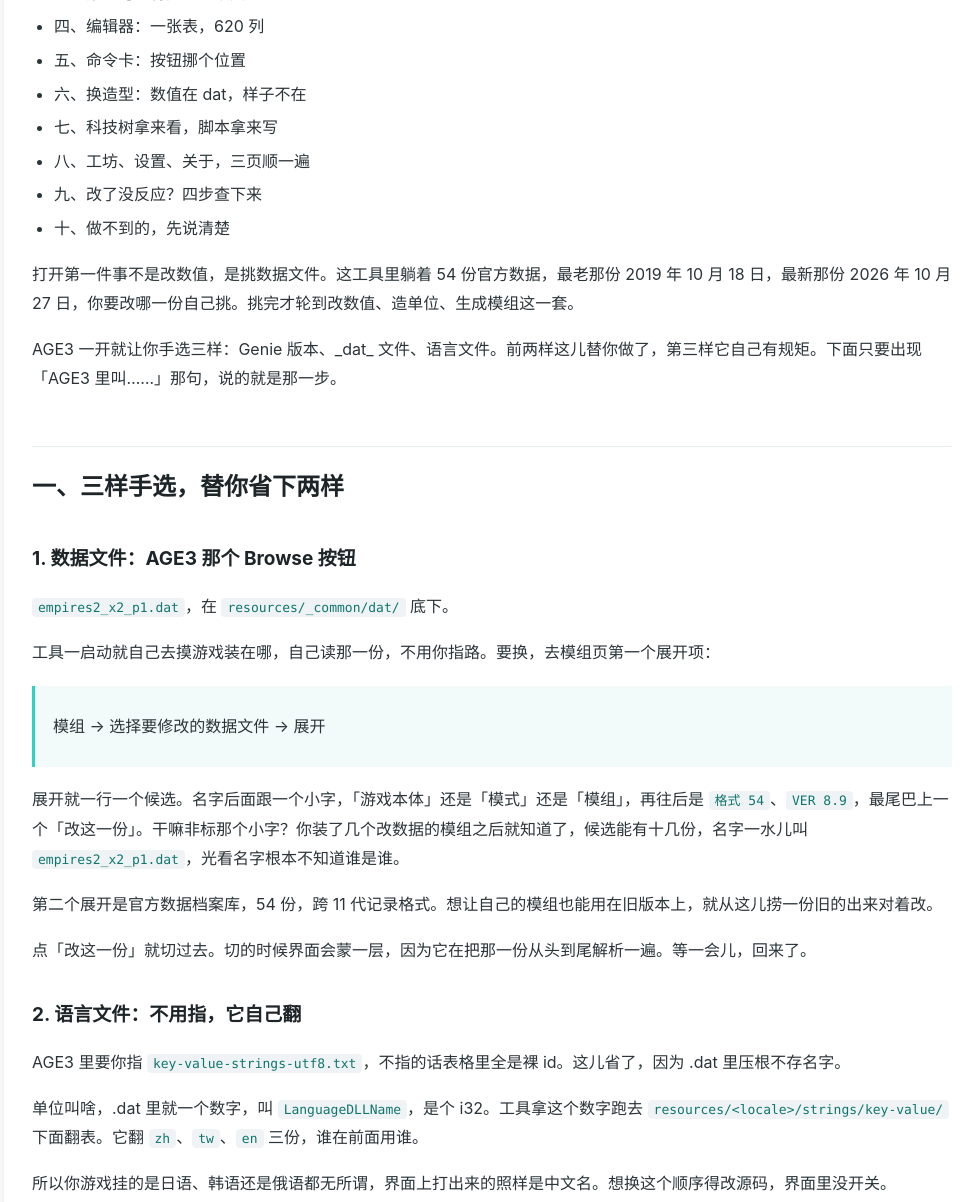
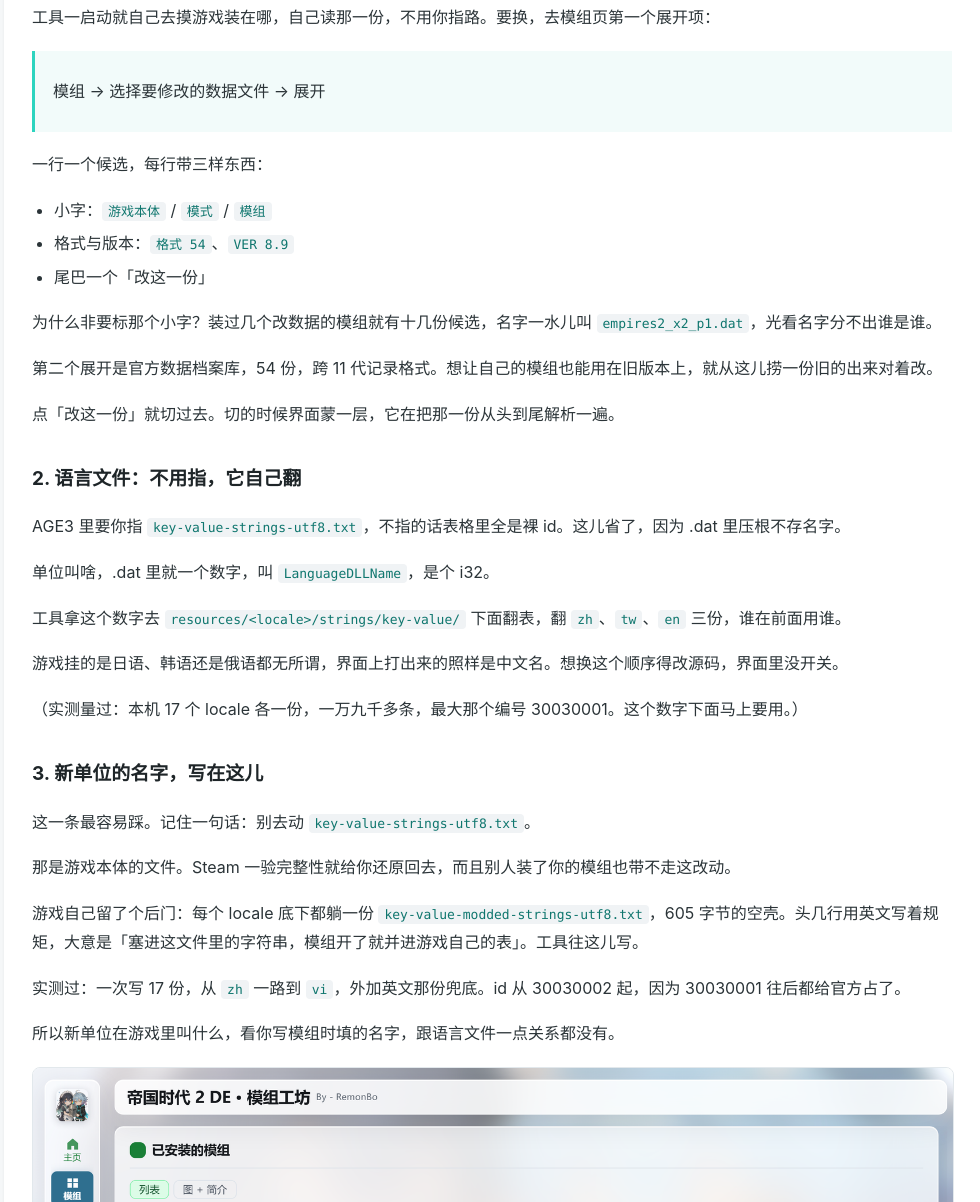
Before and after one commit to 198agk/AoE2DEModWorkshop, a plain HTML site: page docs/教程.html in a window 1280 px wide. Shown: the part 379-1581 px from the top of the page, without its empty margins (148-1128 px from the left). Drawn offline with Linux system fonts and the light colour scheme.

Commit message:
Start the tutorial at the first thing you have to do
The page opened with who it was for, what you would end up with, what to have
on hand, where to go when stuck, and then a ten-line map of sections that had
not started yet. None of that is the tutorial; it is a preface to a preface.

It now opens on the one sentence that is actually the first instruction and
walks straight into section one. The long paragraphs there are cut into short
lines and a three-item list, because a wall of text at the top is where a
reader decides to leave.

```diff
--- a/docs/教程.html
+++ b/docs/教程.html
@@ -19,26 +19,24 @@ li{margin:4px 0}
 hr{border:0;border-top:1px solid #e6ebee;margin:36px 0}
 a{color:#0d9488}
 </style></head><body><main><h1>图文教程：挑 dat、改数值、装进游戏</h1>
-<p>写给用过 AGE3 的人。</p><p>看完这一篇，你会把一句话变成能进游戏的模组：改一个数值，造一个单位，生成，装上，开一局看见它。</p><p>手上要有两样：装好的模组工坊（第二节），一份能开的帝国时代 2 决定版。</p><p>卡住了先翻第九节，那里按顺序列了四种最常见的原因。</p><ul><li>一、三样手选，替你省下两样</li><li>二、装：两个包，挑一个</li><li>三、第一句：村民血量改成 1000</li><li>四、编辑器：一张表，620 列</li><li>五、命令卡：按钮挪个位置</li><li>六、换造型：数值在 dat，样子不在</li><li>七、科技树拿来看，脚本拿来写</li><li>八、工坊、设置、关于，三页顺一遍</li><li>九、改了没反应？四步查下来</li><li>十、做不到的，先说清楚</li></ul>
-<p>打开第一件事不是改数值，是挑数据文件。这工具里躺着 54 份官方数据，最老那份 2019 年 10 月 18 日，最新那份 2026 年 10 月 27 日，你要改哪一份自己挑。挑完才轮到改数值、造单位、生成模组这一套。</p>
-<p>AGE3 一开就让你手选三样：Genie 版本、_dat_ 文件、语言文件。前两样这儿替你做了，第三样它自己有规矩。下面只要出现「AGE3 里叫……」那句，说的就是那一步。</p>
+<p>打开第一件事不是改数值，是挑数据文件。</p>
 <h2>一、三样手选，替你省下两样</h2>
 <h3>1. 数据文件：AGE3 那个 Browse 按钮</h3>
 <p><code>empires2_x2_p1.dat</code>，在 <code>resources/_common/dat/</code> 底下。</p>
 <p>工具一启动就自己去摸游戏装在哪，自己读那一份，不用你指路。要换，去模组页第一个展开项：</p>
 <blockquote><p>模组 → 选择要修改的数据文件 → 展开</p></blockquote>
-<p>展开就一行一个候选。名字后面跟一个小字，「游戏本体」还是「模式」还是「模组」，再往后是 <code>格式 54</code>、<code>VER 8.9</code>，最尾巴上一个「改这一份」。干嘛非标那个小字？你装了几个改数据的模组之后就知道了，候选能有十几份，名字一水儿叫 <code>empires2_x2_p1.dat</code>，光看名字根本不知道谁是谁。</p>
+<p>一行一个候选，每行带三样东西：</p><ul><li>小字：<code>游戏本体</code> / <code>模式</code> / <code>模组</code></li><li>格式与版本：<code>格式 54</code>、<code>VER 8.9</code></li><li>尾巴一个「改这一份」</li></ul><p>为什么非要标那个小字？装过几个改数据的模组就有十几份候选，名字一水儿叫 <code>empires2_x2_p1.dat</code>，光看名字分不出谁是谁。</p>
 <p>第二个展开是官方数据档案库，54 份，跨 11 代记录格式。想让自己的模组也能用在旧版本上，就从这儿捞一份旧的出来对着改。</p>
-<p>点「改这一份」就切过去。切的时候界面会蒙一层，因为它在把那一份从头到尾解析一遍。等一会儿，回来了。</p>
+<p>点「改这一份」就切过去。切的时候界面蒙一层，它在把那一份从头到尾解析一遍。</p>
 <h3>2. 语言文件：不用指，它自己翻</h3>
 <p>AGE3 里要你指 <code>key-value-strings-utf8.txt</code>，不指的话表格里全是裸 id。这儿省了，因为 .dat 里压根不存名字。</p>
-<p>单位叫啥，.dat 里就一个数字，叫 <code>LanguageDLLName</code>，是个 i32。工具拿这个数字跑去 <code>resources/&lt;locale&gt;/strings/key-value/</code> 下面翻表。它翻 <code>zh</code>、<code>tw</code>、<code>en</code> 三份，谁在前面用谁。</p>
-<p>所以你游戏挂的是日语、韩语还是俄语都无所谓，界面上打出来的照样是中文名。想换这个顺序得改源码，界面里没开关。</p>
+<p>单位叫啥，.dat 里就一个数字，叫 <code>LanguageDLLName</code>，是个 i32。</p><p>工具拿这个数字去 <code>resources/&lt;locale&gt;/strings/key-value/</code> 下面翻表，翻 <code>zh</code>、<code>tw</code>、<code>en</code> 三份，谁在前面用谁。</p>
+<p>游戏挂的是日语、韩语还是俄语都无所谓，界面上打出来的照样是中文名。想换这个顺序得改源码，界面里没开关。</p>
 <p>（实测量过：本机 17 个 locale 各一份，一万九千多条，最大那个编号 30030001。这个数字下面马上要用。）</p>
 <h3>3. 新单位的名字，写在这儿</h3>
 <p>这一条最容易踩。记住一句话：别去动 <code>key-value-strings-utf8.txt</code>。</p>
 <p>那是游戏本体的文件。Steam 一验完整性就给你还原回去，而且别人装了你的模组也带不走这改动。</p>
-<p>游戏自己留了个后门。每个 locale 底下都躺着一份 <code>key-value-modded-strings-utf8.txt</code>，605 字节的空壳，头几行还用英文写着规矩，大意是「塞进这文件里的字符串，模组开了就并进游戏自己的表」。工具往这儿写。</p>
+<p>游戏自己留了个后门：每个 locale 底下都躺一份 <code>key-value-modded-strings-utf8.txt</code>，605 字节的空壳。头几行用英文写着规矩，大意是「塞进这文件里的字符串，模组开了就并进游戏自己的表」。工具往这儿写。</p>
 <p>实测过：一次写 17 份，从 <code>zh</code> 一路到 <code>vi</code>，外加英文那份兜底。id 从 30030002 起，因为 30030001 往后都给官方占了。</p>
 <p>所以新单位在游戏里叫什么，看你写模组时填的名字，跟语言文件一点关系都没有。</p>
 <p><img alt="模组" src="screenshots/mods.png"></p>
```
Also changed, not shown: 1 other file.
